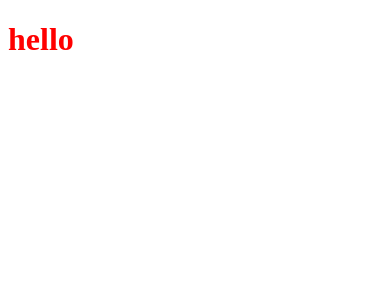
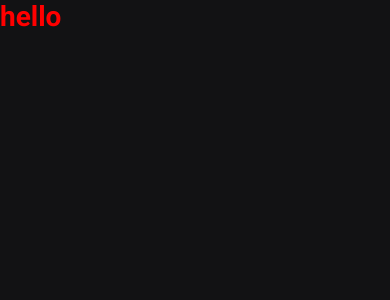
Before and after one commit to guivictorr/ig.news, a Next.js app: page / in a window 390 px wide. Shown: the top 300 px of the page. Built offline with nearby package versions, Linux system fonts and the light colour scheme.

Commit message:
feat(styles): adding global styles

```diff
--- a/src/styles/global.scss
+++ b/src/styles/global.scss
@@ -0,0 +1,48 @@
+* {
+  margin: 0;
+  padding: 0;
+  box-sizing: border-box;
+}
+
+:root {
+  --white: #fff
+  --gray-50: #e1e1e6;
+  --gray-300: #a8a8b3;
+  --gray-900: #121214;
+  --cyan-500: #61dafb;
+  --yello-500: #eba417;
+}
+
+@media (max-width: 1080px) {
+  html {
+    font-size: 93.75%;
+  }
+}
+
+@media (max-width: 720px) {
+  html {
+    font-size: 87.5%;
+  }
+}
+
+body {
+  background-color: var(--gray-900);
+  color: var(--white);
+}
+
+body,
+input,
+button,
+textarea,
+select {
+  font: 400 1rem 'Roboto', sans-serif;
+}
+
+button {
+  cursor: pointer;
+}
+
+a {
+  color: inherit;
+  text-decoration: none;
+}
```
